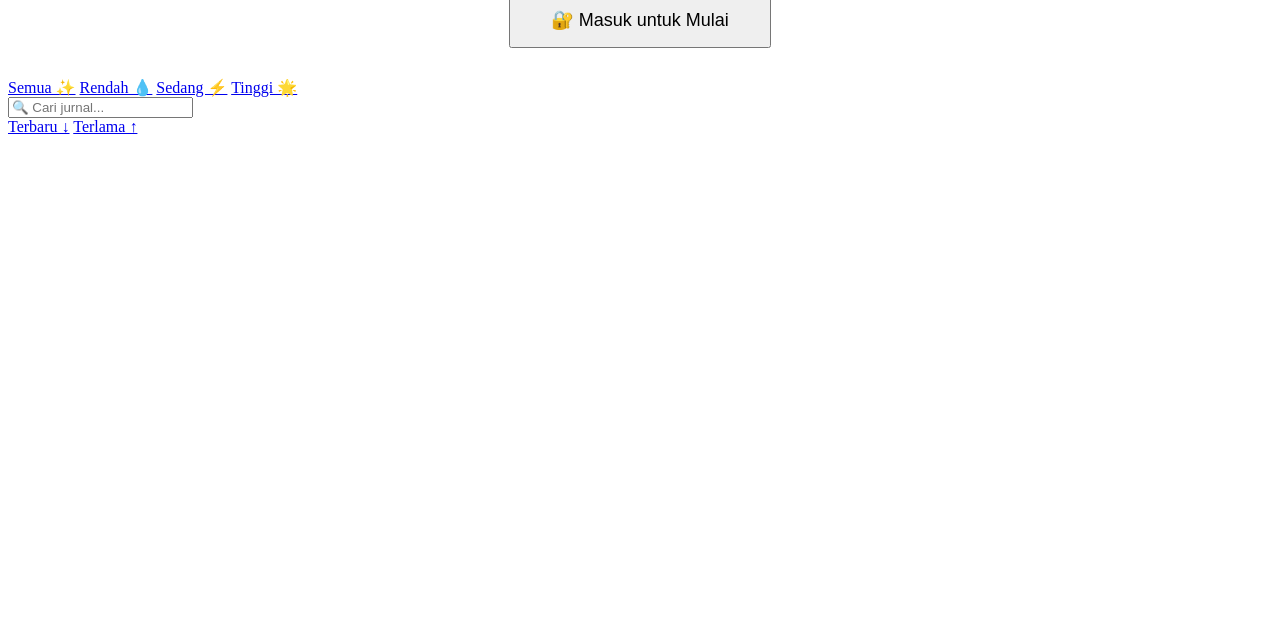
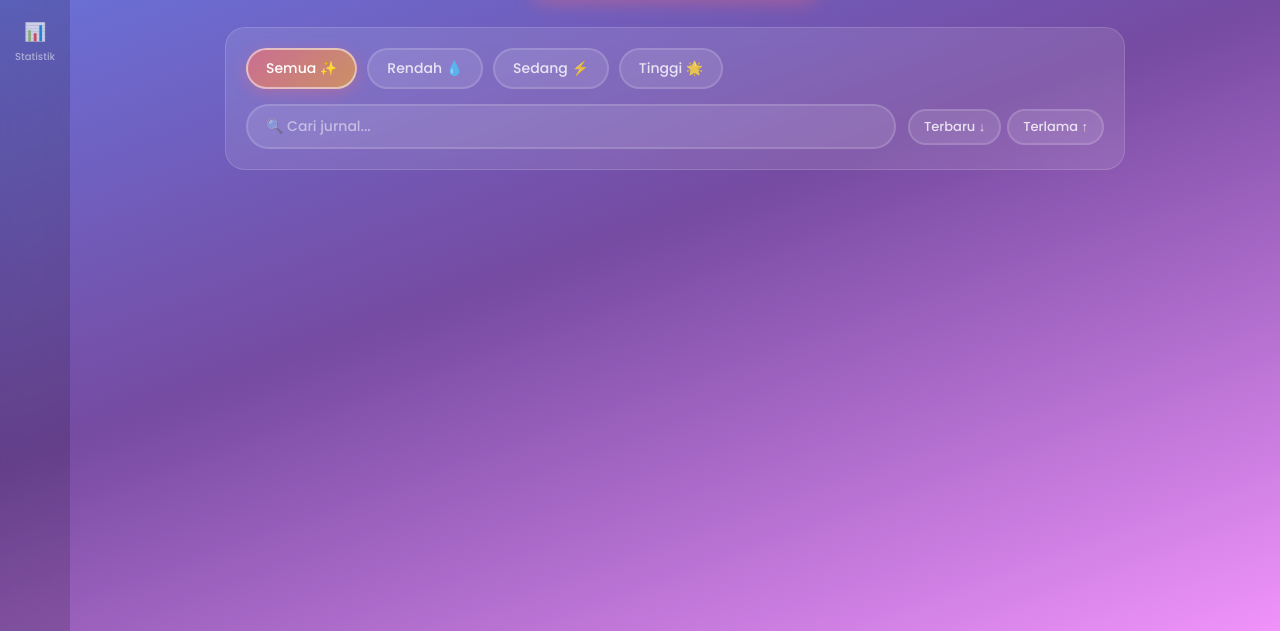
Before and after one commit to popolalala89-cell/afirmasi-jurnal, a plain HTML site: page docs/index.html in a window 1280 px wide. Shown: the part 169-800 px from the top of the page. Drawn offline with nearby package versions, Linux system fonts and the light colour scheme; the site is published under a folder, as on GitHub Pages, so addresses that start at the root find nothing.

Commit message:
Fix CSS path for GitHub Pages

```diff
--- a/docs/index.html
+++ b/docs/index.html
@@ -5,7 +5,7 @@
   <meta name="viewport" content="width=device-width, initial-scale=1.0">
   <title>Jurnal Energi Positif ✨</title>
   <link href="https://fonts.googleapis.com/css2?family=Poppins:wght@300;400;500;600;700&display=swap" rel="stylesheet">
-  <link rel="stylesheet" href="/static/style.css">
+  <link rel="stylesheet" href="style.css">
 </head>
 <body>
   <!-- Sidebar Nav - Desktop -->
```
Also changed, not shown: public/index.html (+1 -1 lines).
